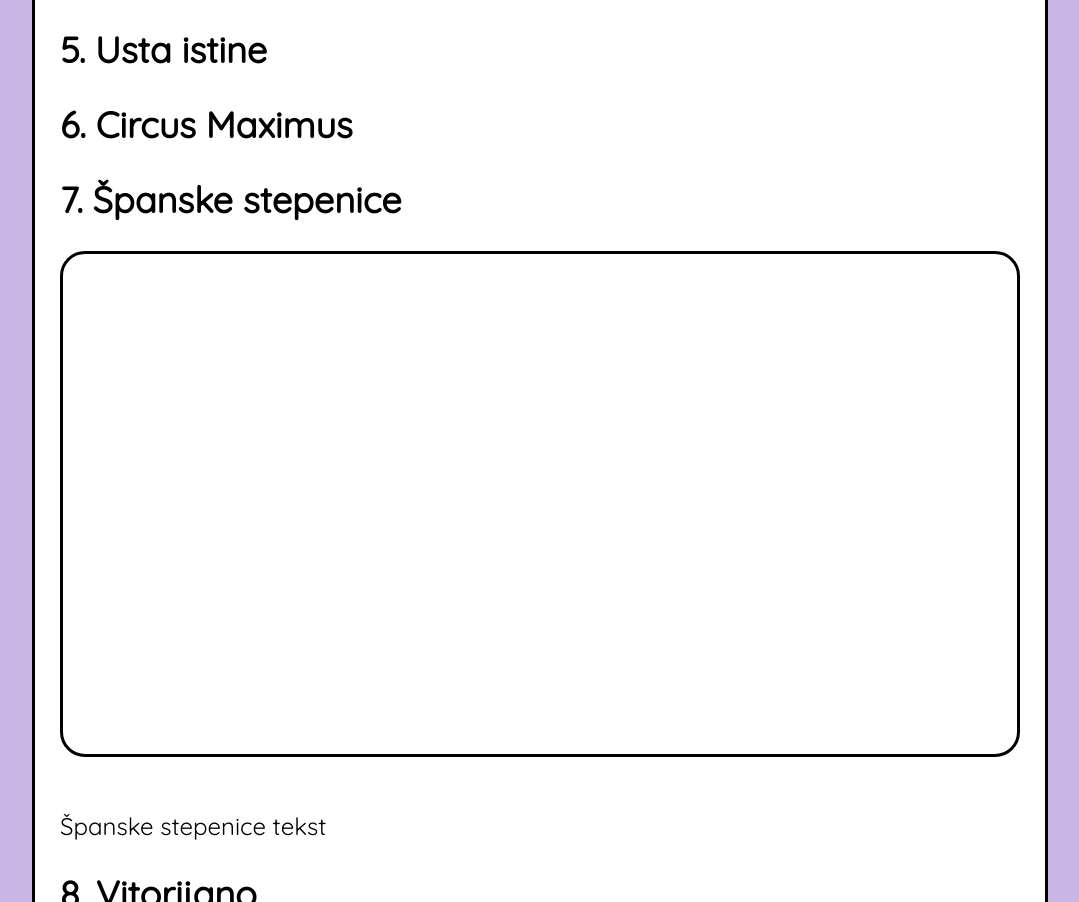
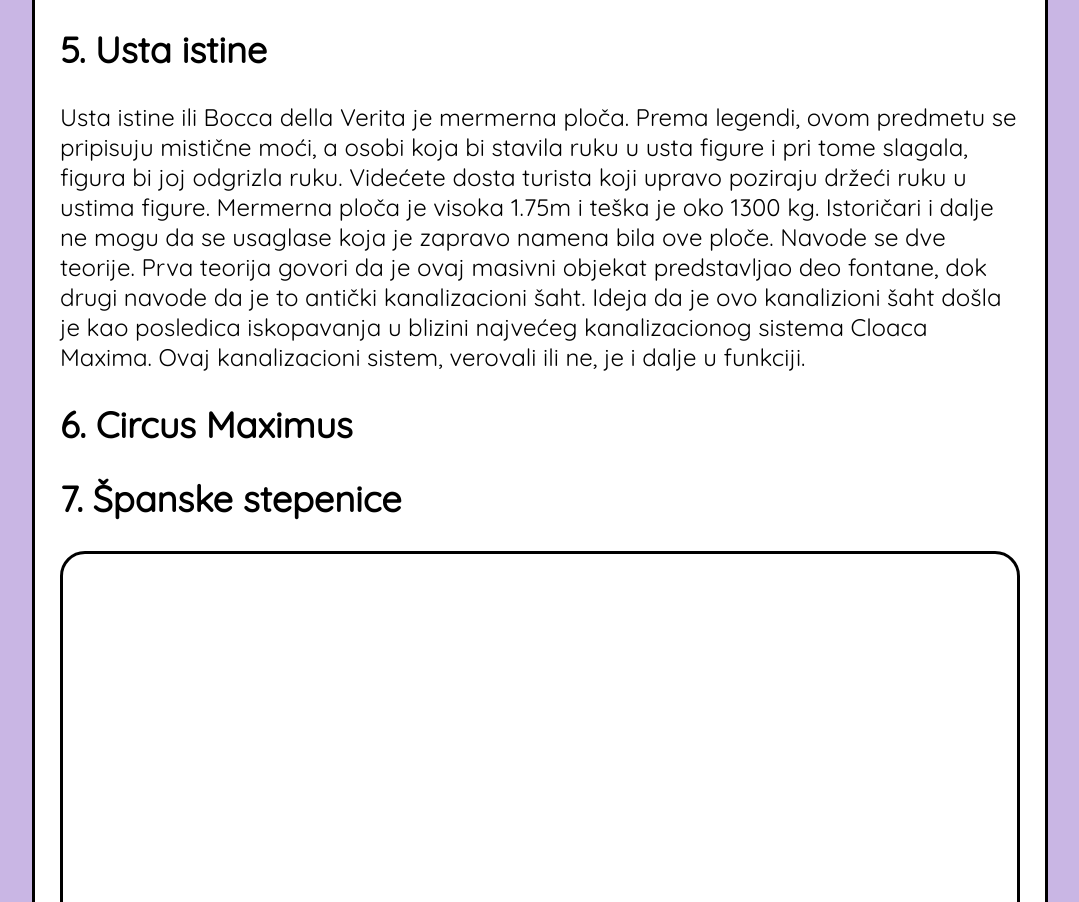
Before and after one commit to Vujkovic/travelbug, a plain HTML site: page stranica2.html in a window 1280 px wide. Shown: the part 3903-4805 px from the top of the page, without its empty margins (100-1179 px from the left). Drawn offline with Linux system fonts and the light colour scheme; a web font is replaced by a local one.

Commit message:
Update stranica2.html

```diff
--- a/stranica2.html
+++ b/stranica2.html
@@ -2,7 +2,7 @@
 <html>
 
 <head>
-        <meta name="viewport" content="width=device-width, initial-scale=1.0">
+        <meta name="viewport" content="width=device-width, initial-scale=1.0, maximum-scale=1.0, user-scalable=0">
         <link rel="stylesheet" href="stranica2.css">
         <title>10 Stvari koje ne smete propustiti u Rimu!</title>
         <link rel="preconnect" href="https://fonts.googleapis.com">
@@ -77,6 +77,11 @@
     </p>
     <h2>  4. Palatin hill</h2>
     <h2> 5. Usta istine</h2>
+    <div class="usta"></div>
+    <p>
+        Usta istine ili  Bocca della Verita je mermerna ploča. Prema legendi, ovom predmetu se pripisuju mistične moći, a osobi koja bi stavila ruku u usta figure i pri tome slagala, figura bi joj odgrizla ruku. Videćete dosta turista koji upravo poziraju držeći ruku u ustima figure. Mermerna ploča je visoka 1.75m i teška je oko 1300 kg. Istoričari i dalje ne mogu da se usaglase koja je zapravo namena bila ove ploče.
+        Navode se dve teorije. Prva teorija govori da je ovaj masivni objekat predstavljao deo fontane, dok drugi navode da je to antički kanalizacioni šaht. Ideja da je ovo kanalizioni šaht došla je kao posledica iskopavanja u blizini najvećeg kanalizacionog sistema Cloaca Maxima. Ovaj kanalizacioni sistem, verovali ili ne, je i dalje u funkciji.
+    </p>
     <h2> 6. Circus Maximus</h2>
     <h2> 7. Španske stepenice </h2>
     <div class="spanskeStepenice"></div>
```
